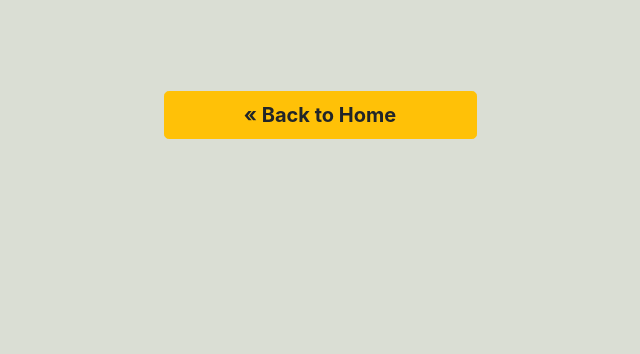
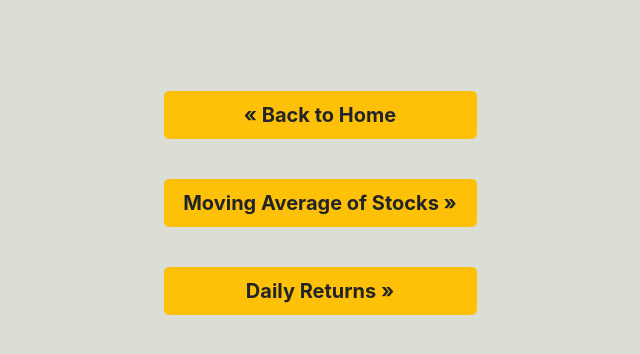
Before and after one commit to Artificial-Incoherence/Deployment, a Flask app: page /NavieBayes in a window 1280 px wide. Shown: the part 325-679 px from the top of the page, without its empty margins (320-960 px from the left). Run offline with Flask 2, Linux system fonts and the light colour scheme; parts of the project's set-up code (start-up, migrations or seed data) failed here and were passed over; some libraries are stand-ins or nearby versions.

Commit message:
Update NavieBayes.html

```diff
--- a/templates/NavieBayes.html
+++ b/templates/NavieBayes.html
@@ -46,6 +46,16 @@
 	<form class=" m-auto" action="{{url_for('home')}} ">
 	<button type="submit" class="btn btn-warning btn-block btn-lg"><strong>&laquo; Back to Home</a></strong></button>
 	</form>
+	</form>
+	<p>&nbsp;</p>
+	<form class=" m-auto" action="{{url_for('movingaverage')}}">
+	<button type="submit" class="btn btn-warning btn-block btn-lg"><strong>Moving Average of Stocks &raquo;</a></strong></button>
+	</form>
+	</form>
+	<p>&nbsp;</p>
+	<form class=" m-auto" action="{{url_for('dailyreturns')}}">
+	<button type="submit" class="btn btn-warning btn-block btn-lg"><strong>Daily Returns &raquo;</a></strong></button>
+	</form>
 	</div>
 	<p>&nbsp;</p>
 	</center>
```
